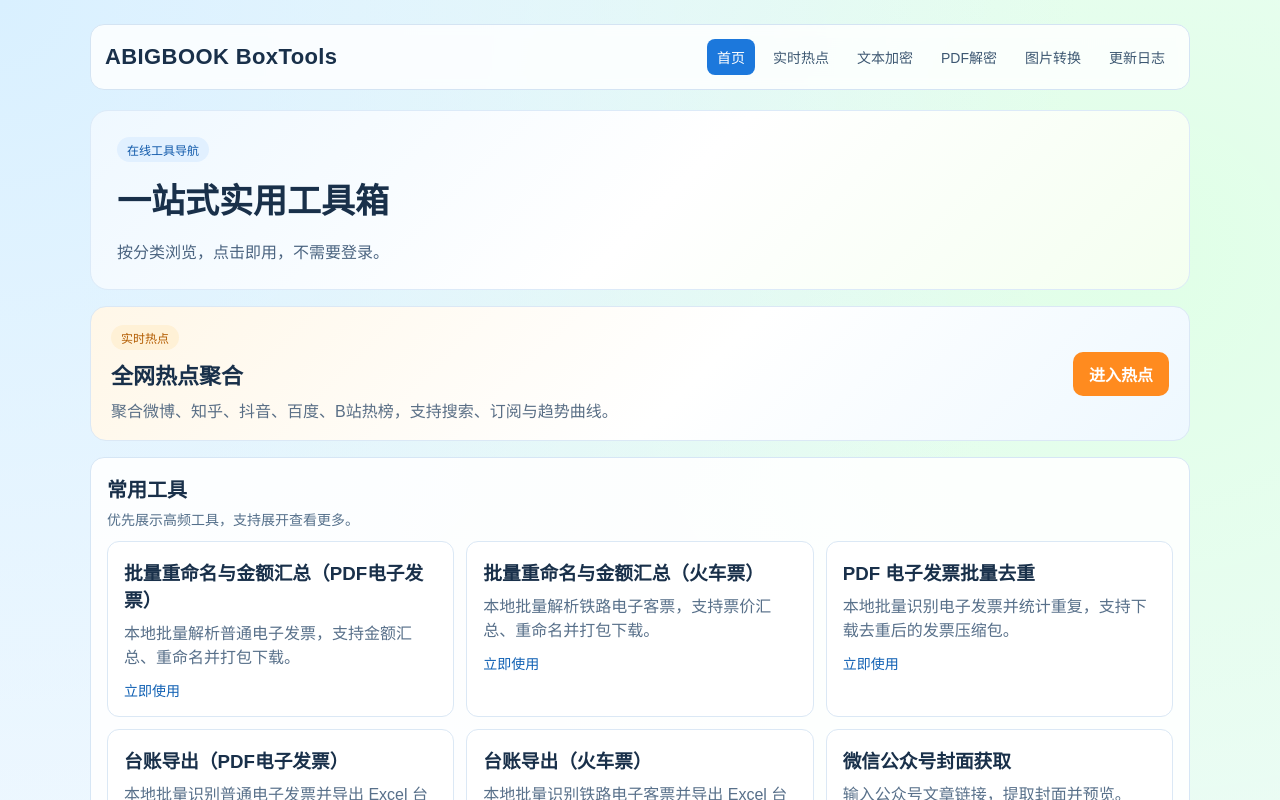
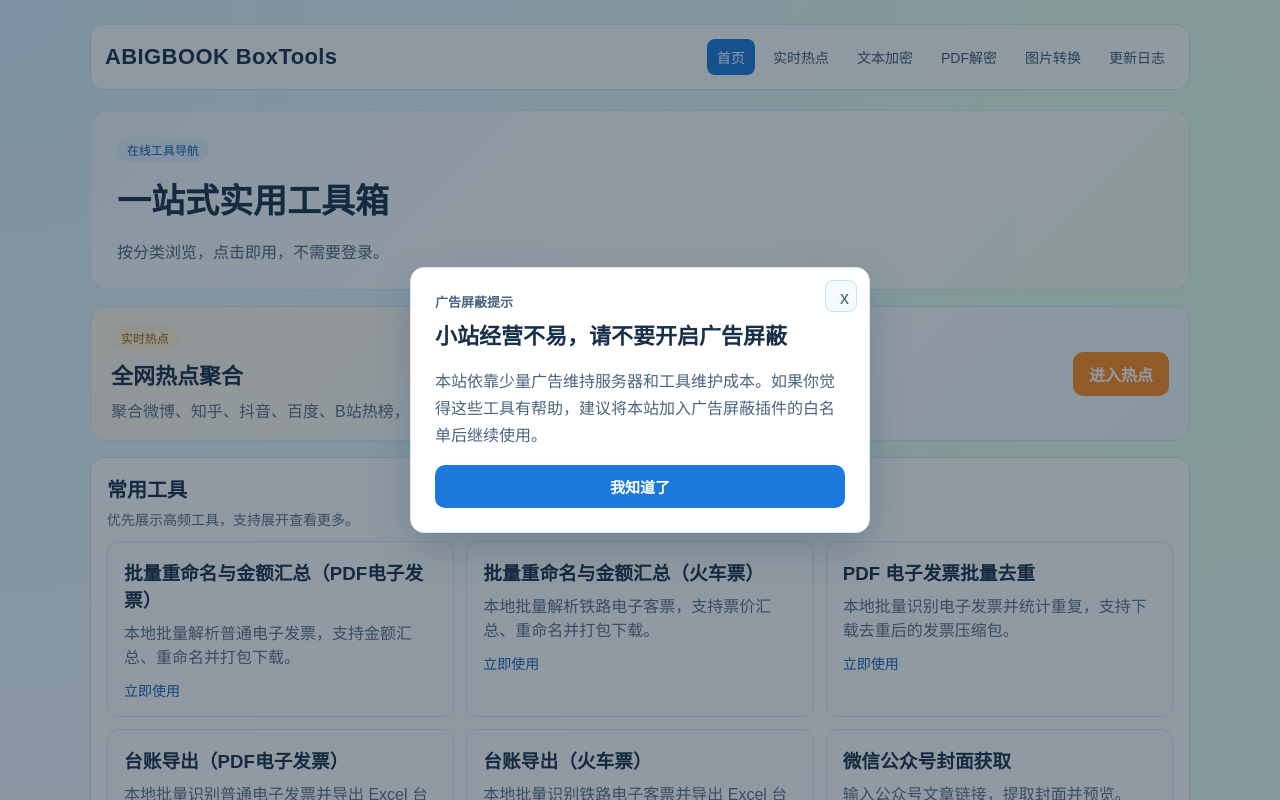
Before and after one commit to love-Liushuang/tools, a React (Vite) app in the folder client/: page / in a window 1280 px wide. Shown: the top 800 px of the page. Built offline with nearby package versions, Linux system fonts and the light colour scheme.

Commit message:
feat: 广告检测

```diff
--- a/client/index.html
+++ b/client/index.html
@@ -6,7 +6,9 @@
     <link rel="icon" href="/favicon.ico" />
     <title>工具箱</title>
     <script async src="https://pagead2.googlesyndication.com/pagead/js/adsbygoogle.js?client=ca-pub-4959032985574228"
-        crossorigin="anonymous"></script>
+        crossorigin="anonymous"
+        onload="window.__adsenseScriptLoaded = true"
+        onerror="window.__adsenseScriptBlocked = true"></script>
   </head>
   <body>
     <div id="root"></div>
--- /dev/null
+++ b/client/src/components/AdBlockNotice.jsx
@@ -0,0 +1,113 @@
+import { useEffect, useState } from 'react';
+
+const DISMISS_KEY = 'abigbook-adblock-notice-dismissed';
+
+function hasDismissedNotice() {
+  try {
+    return sessionStorage.getItem(DISMISS_KEY) === '1';
+  } catch {
+    return false;
+  }
+}
+
+function dismissNotice() {
+  try {
+    sessionStorage.setItem(DISMISS_KEY, '1');
+  } catch {
+    // Ignore storage failures so the close button still works.
+  }
+}
+
+function isBaitHidden(element) {
+  const style = window.getComputedStyle(element);
+  const rect = element.getBoundingClientRect();
+
+  return (
+    element.offsetParent === null
+    || element.offsetHeight === 0
+    || element.clientHeight === 0
+    || rect.height === 0
+    || style.display === 'none'
+    || style.visibility === 'hidden'
+    || style.opacity === '0'
+  );
+}
+
+function createBaitElement() {
+  const bait = document.createElement('div');
+  bait.className = 'adsbox adsbygoogle ad-banner ad-placement pub_300x250 textads banner-ads';
+  bait.setAttribute('aria-hidden', 'true');
+  bait.style.cssText = [
+    'position:absolute',
+    'left:-10000px',
+    'top:-10000px',
+    'width:1px',
+    'height:1px',
+    'pointer-events:none',
+  ].join(';');
+
+  return bait;
+}
+
+function AdBlockNotice() {
+  const [blocked, setBlocked] = useState(false);
+
+  useEffect(() => {
+    if (hasDismissedNotice()) {
+      return undefined;
+    }
+
+    let cancelled = false;
+    const bait = createBaitElement();
+    document.body.appendChild(bait);
+
+    const timer = window.setTimeout(() => {
+      if (cancelled) {
+        return;
+      }
+
+      const scriptBlocked = window.__adsenseScriptBlocked === true;
+
+      if (scriptBlocked || isBaitHidden(bait)) {
+        setBlocked(true);
+      }
+
+      bait.remove();
+    }, 900);
+
+    return () => {
+      cancelled = true;
+      window.clearTimeout(timer);
+      bait.remove();
+    };
+  }, []);
+
+  const handleClose = () => {
+    dismissNotice();
+    setBlocked(false);
+  };
+
+  if (!blocked) {
+    return null;
+  }
+
+  return (
+    <div className="adblockNotice" role="dialog" aria-modal="true" aria-labelledby="adblockNoticeTitle">
+      <div className="adblockNoticePanel">
+        <button className="adblockNoticeClose" type="button" onClick={handleClose} aria-label="关闭提示">
+          x
+        </button>
+        <p className="adblockNoticeKicker">广告屏蔽提示</p>
+        <h2 id="adblockNoticeTitle">小站经营不易，请不要开启广告屏蔽</h2>
+        <p>
+          本站依靠少量广告维持服务器和工具维护成本。如果你觉得这些工具有帮助，建议将本站加入广告屏蔽插件的白名单后继续使用。
+        </p>
+        <button className="adblockNoticeButton" type="button" onClick={handleClose}>
+          我知道了
+        </button>
+      </div>
+    </div>
+  );
+}
+
+export default AdBlockNotice;
--- a/client/src/main.jsx
+++ b/client/src/main.jsx
@@ -1,6 +1,7 @@
 import React from 'react';
 import ReactDOM from 'react-dom/client';
 import App from './App';
+import AdBlockNotice from './components/AdBlockNotice';
 import { ToastProvider } from './components/ToastProvider';
 import './styles.css';
 
@@ -8,6 +9,7 @@ ReactDOM.createRoot(document.getElementById('root')).render(
   <React.StrictMode>
     <ToastProvider>
       <App />
+      <AdBlockNotice />
     </ToastProvider>
   </React.StrictMode>
 );
--- a/client/src/styles.css
+++ b/client/src/styles.css
@@ -19,6 +19,72 @@ body {
 
 a {
   color: inherit;
+}
+
+.adblockNotice {
+  position: fixed;
+  inset: 0;
+  z-index: 1000;
+  display: grid;
+  place-items: center;
+  padding: 18px;
+  background: rgba(17, 35, 54, 0.46);
+}
+
+.adblockNoticePanel {
+  position: relative;
+  width: min(460px, 100%);
+  border: 1px solid #dbe8f5;
+  border-radius: 14px;
+  background: #fff;
+  padding: 24px;
+  box-shadow: 0 18px 42px rgba(21, 52, 82, 0.22);
+}
+
+.adblockNoticeClose {
+  position: absolute;
+  top: 12px;
+  right: 12px;
+  width: 32px;
+  height: 32px;
+  border: 1px solid #d0dfed;
+  border-radius: 8px;
+  background: #f6fbff;
+  color: #45627f;
+  cursor: pointer;
+  font-size: 18px;
+  line-height: 1;
+}
+
+.adblockNoticeKicker {
+  margin: 0 0 8px;
+  color: #1c78dc;
+  font-size: 13px;
+  font-weight: 700;
+}
+
+.adblockNoticePanel h2 {
+  margin: 0;
+  color: #19304a;
+  font-size: 22px;
+  line-height: 1.35;
+}
+
+.adblockNoticePanel p {
+  color: #4b6480;
+  line-height: 1.7;
+}
+
+.adblockNoticeButton {
+  width: 100%;
+  border: 0;
+  border-radius: 10px;
+  background: #1c78dc;
+  color: #fff;
+  padding: 11px 14px;
+  cursor: pointer;
+  font-size: 15px;
+  font-weight: 700;
 }
 
 .site-bg {
```
